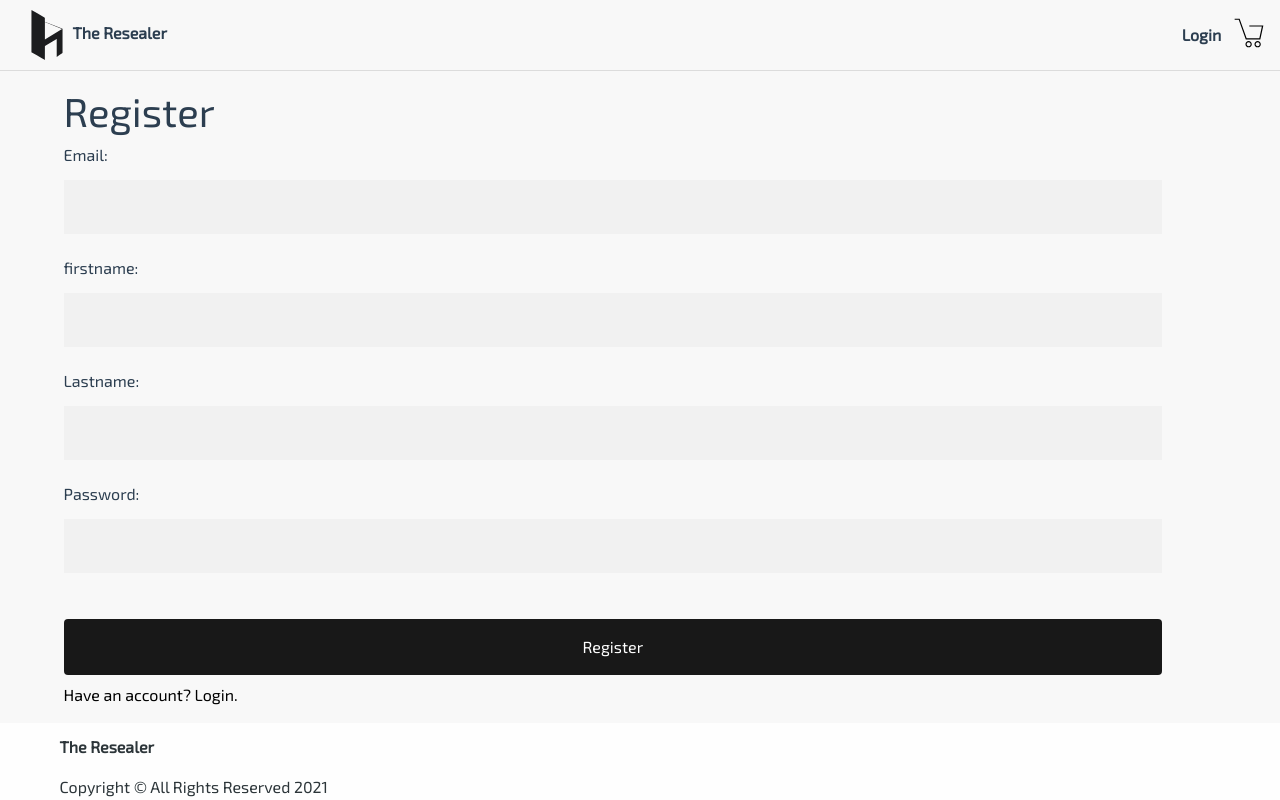
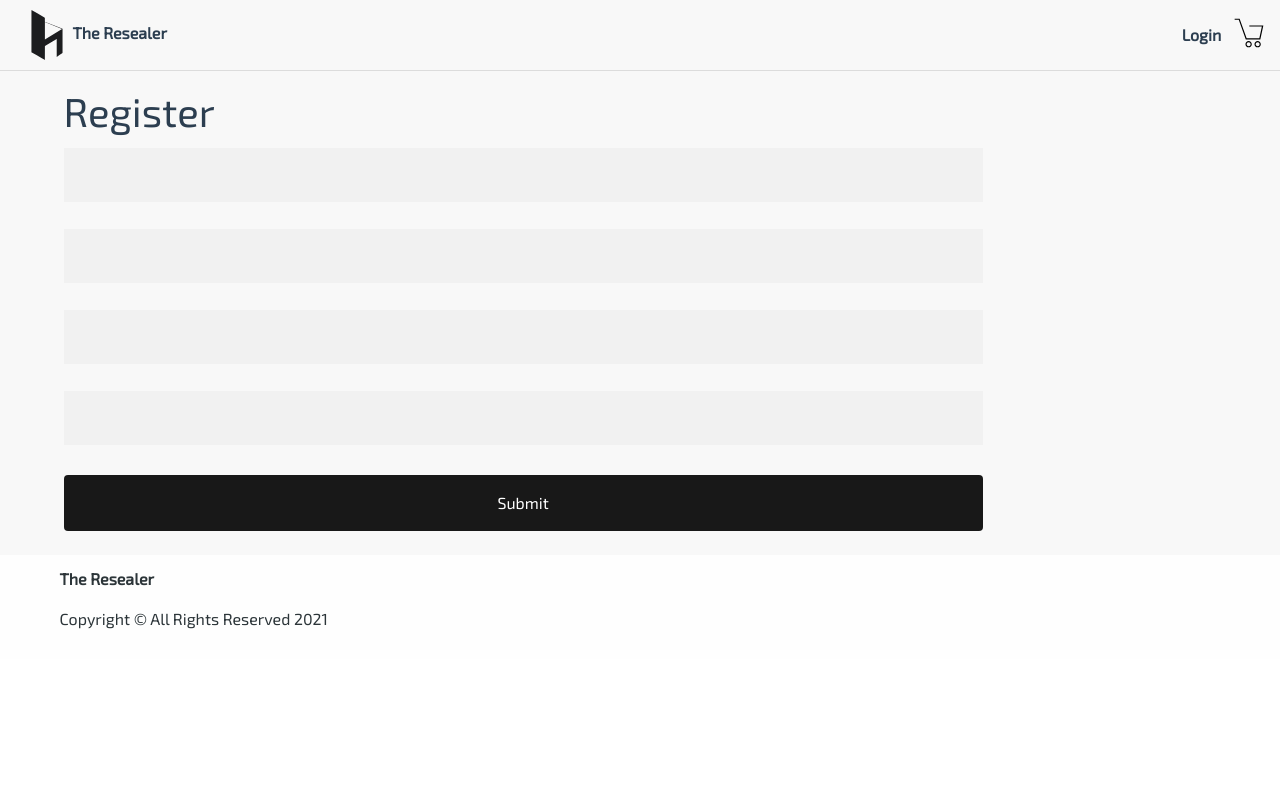
Before and after one commit to KarlaOg/theresaler, a Vue app in the folder front-vue/: page /register in a window 1280 px wide. Built offline with nearby package versions, Linux system fonts and the light colour scheme.

Commit message:
schema validation with yup wip

```diff
--- /dev/null
+++ b/front-vue/src/components/Vuemik/Field.vue
@@ -0,0 +1,21 @@
+<template>
+  <component
+    :is="component"
+    :name="name"
+    @input="vuemik.change"
+    :value="vuemik.values[name]"
+  >
+    <slot></slot>
+  </component>
+</template>
+<script>
+export default {
+  name: "Field",
+  props: {
+    component: { type: [Object, String], required: true },
+    name: { type: String, required: true },
+  },
+  inject: ["vuemik"],
+  methods: {},
+};
+</script>
--- /dev/null
+++ b/front-vue/src/components/Vuemik/Vuemik.vue
@@ -0,0 +1,78 @@
+<template>
+  <div class="vuemik">
+    <slot :handleSubmit="handleSubmit" :errors="{...computedErrors}"></slot>
+  </div>
+</template>
+
+<script>
+import { isInput, isCheckbox, observerToJson } from "./helper";
+
+export default {
+  name: "Vuemik",
+  props: {
+    onSubmit: { type: Function, required: true },
+    initialValues: { type: Object, required: true },
+    validationSchema: { type: Object, required: false },
+  },
+  data() {
+    return { values: observerToJson(this.initialValues), errors: {} };
+  },
+
+  provide() {
+    return {
+      vuemik: {
+        values: this.values,
+        change: this.handleChange,
+      },
+    };
+  },
+  computed: {
+    computedErrors() {
+      return this.$data.errors;
+    },
+  },
+  methods: {
+    eventOrValue(e) {
+      if (!(e instanceof Event)) {
+        throw new Error("Instance of Event expected");
+      }
+
+      const { target } = e;
+
+      if (isInput(target)) {
+        return isCheckbox(target) ? target.checked : target.value;
+      }
+
+      return target.value;
+    },
+    handleChange(e) {
+      this.setValues({ [e.target.name]: this.eventOrValue(e) });
+    },
+    setValues(values) {
+      Object.entries(values).forEach(([key, val]) => {
+        this.$data.values[key] = val;
+      });
+    },
+
+    handleAddErros(path, errors) {
+      this.$data.errors = { [path]: errors };
+    },
+    handleResetErrors() {
+      this.$data.errors = {};
+    },
+    handleSubmit() {
+      if (this.validationSchema) {
+        this.validationSchema
+          .validate(this.values)
+          .then((validatedObject) => {
+            this.onSubmit(observerToJson(validatedObject));
+            this.handleResetErrors();
+          })
+          .catch((error) => {
+            this.handleAddErros(error.path, error.errors);
+          });
+      } else this.onSubmit(observerToJson(this.values));
+    },
+  },
+};
+</script>
--- /dev/null
+++ b/front-vue/src/components/Vuemik/helper.js
@@ -0,0 +1,6 @@
+const isInput = (elm) => elm.type !== undefined && elm.type !== "textarea";
+const isCheckbox = (elm) => elm.type !== undefined && elm.type === "checkbox";
+
+const observerToJson = (obs) => JSON.parse(JSON.stringify(obs));
+
+export { isInput, isCheckbox, observerToJson };
--- /dev/null
+++ b/front-vue/src/components/Vuemik/index.js
@@ -0,0 +1,4 @@
+import Vuemik from "./Vuemik.vue";
+import Field from "./Field.vue";
+
+export { Vuemik, Field };
--- a/front-vue/src/views/Register.vue
+++ b/front-vue/src/views/Register.vue
@@ -2,42 +2,45 @@
   <div class="container">
     <h1>Register</h1>
     <div class="d-flex">
-      <form @submit.prevent="register">
-        <label for="email"> Email: </label>
-        <input v-model="email" type="email" name="email" value />
-
-        <label for="firstname">firstname: </label>
-        <input v-model="firstname" type="text" name="firstname" value />
-
-        <label for="lastname">Lastname: </label>
-        <input v-model="lastname" type="text" name="lastname" value />
-
-        <label for="password"> Password: </label>
-        <input v-model="password" type="password" name value />
-        <ul class="text-danger">
-          <li v-for="err in errors" :key="err.message">
-            {{ err.message }}
-          </li>
-        </ul>
-        <button type="submit" name="button" class="btn">Register</button>
-
-        <router-link to="/login"> Have an account? Login. </router-link>
-      </form>
+      <Vuemik
+      :initialValues="{initialValues}"
+      :onSubmit="register"
+      v-slot="{ handleSubmit, errors }"
+      :validationSchema="ValidationSchema"
+    >
+      <Field name="email" component="input" type="email" />
+      <p v-if="errors.email" class="alert-error">{{errors.email[0]}}</p>
+      <Field name="firstname" component="input" type="text" />
+      <p v-if="errors.firstname" class="alert-error">{{errors.firstname[0]}}</p>
+      <Field name="lastname" component="input" type="text" />
+      <p v-if="errors.lastname" class="alert-error">{{errors.lastname[0]}}</p>
+      <Field name="password" component="input" type="password" />
+      <p v-if="errors.password" class="alert-error">{{errors.password[0]}}</p>
+      <Field name="submit" class="btn" component="input" type="submit" @click="handleSubmit" />
+      </Vuemik>
     </div>
   </div>
 </template>
+
 <script>
+import { Vuemik, Field } from '@/components/Vuemik';
+import * as Yup from "yup";
+
 export default {
   name: 'Register',
-  data: function () {
-    return {
-      firstname: '',
-      lastname: '',
-      email: '',
-      password: '',
-      errors: null,
-    };
-  },
+   components: {
+      Vuemik,
+      Field,
+    },
+    data: () => ({
+       initialValues: {},
+        ValidationSchema: Yup.object().shape({
+            email: Yup.string().email("Invalid email").required("Required"),
+            password: Yup.string().required("Password is required"),
+            firstname: Yup.string().required("Firstname is required"),
+            lastname: Yup.string().required("Lastname is required"),
+        }),
+      }),
   methods: {
     register() {
       this.$store
@@ -102,4 +105,9 @@ input[type='password']:focus {
 a {
   color: black;
 }
+
+.alert-error {
+  margin-top: 10px;
+  color: red;
+}
 </style>
```
Also changed, not shown: 1 other file (tests, documents, lock files or other folders).
